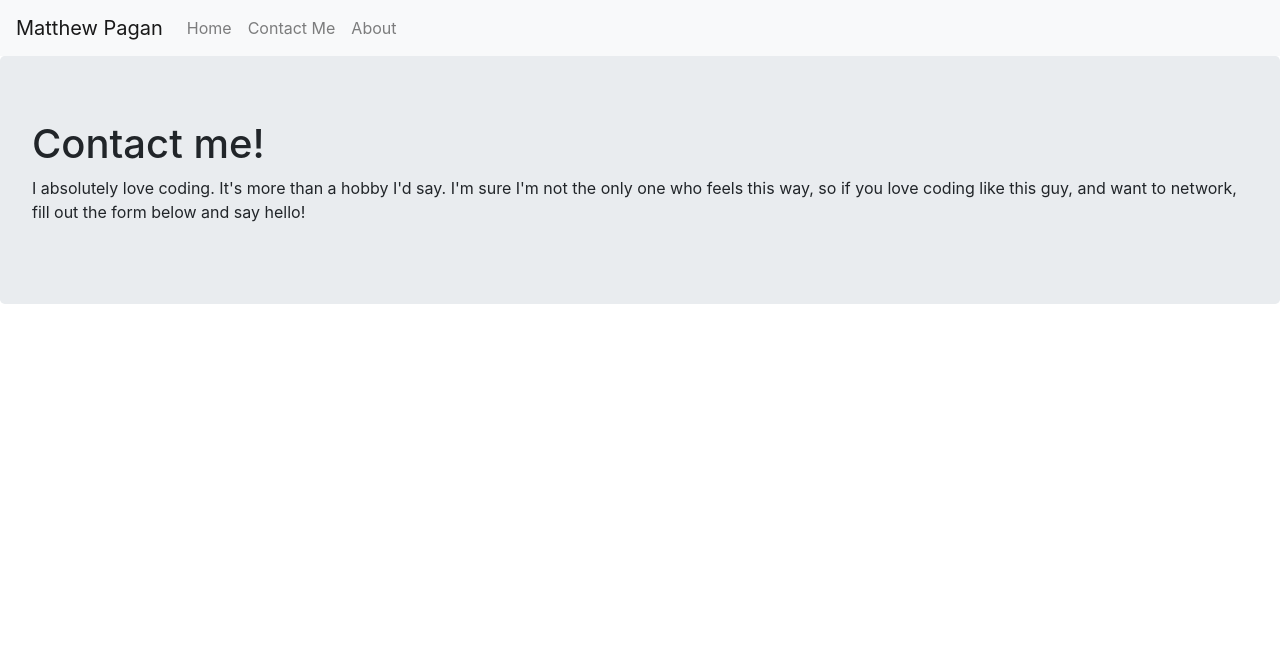
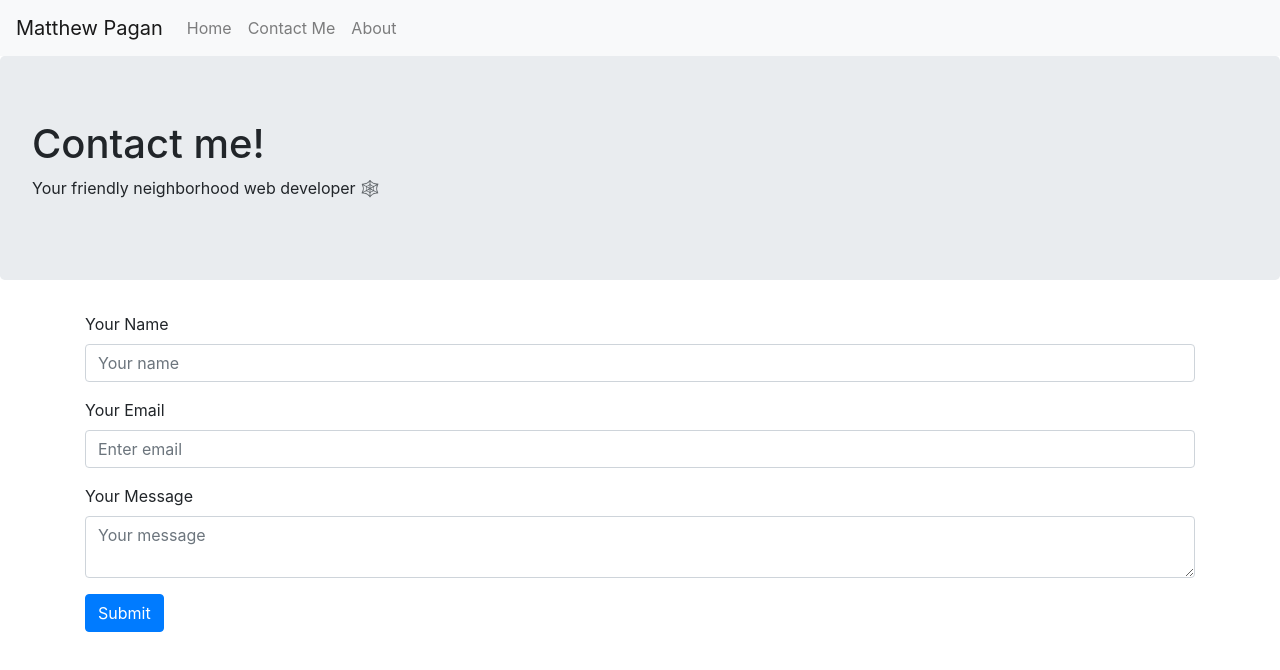
Before and after one commit to mastapegs/next-portfolio, a Next.js app: page /contact in a window 1280 px wide. Shown: the top 670 px of the page. Built offline with nearby package versions, Linux system fonts and the light colour scheme.

Commit message:
Basic Form structure set

```diff
--- a/pages/contact.js
+++ b/pages/contact.js
@@ -1,13 +1,35 @@
 import Jumbotron from 'react-bootstrap/Jumbotron'
+import Container from 'react-bootstrap/Container'
+import Form from 'react-bootstrap/Form'
+import Button from 'react-bootstrap/Button'
 const Contact = () => {
   return (
     <>
       <Jumbotron>
         <h1>Contact me!</h1>
         <p>
-          I absolutely love coding. It's more than a hobby I'd say. I'm sure I'm not the only one who feels this way, so if you love coding like this guy, and want to network, fill out the form below and say hello!
+          Your friendly neighborhood web developer 🕸️
         </p>
       </Jumbotron>
+      <Container>
+        <Form>
+          <Form.Group controlId="name">
+            <Form.Label>Your Name</Form.Label>
+            <Form.Control type="text" placeholder="Your name" />
+          </Form.Group>
+          <Form.Group controlId="email">
+            <Form.Label>Your Email</Form.Label>
+            <Form.Control type="email" placeholder="Enter email" />
+          </Form.Group>
+          <Form.Group controlId="message">
+            <Form.Label>Your Message</Form.Label>
+            <Form.Control as="textarea" row="4" placeholder="Your message" />
+          </Form.Group>
+          <Button variant="primary" type="submit">
+            Submit
+          </Button>
+        </Form>
+      </Container>
     </>
   );
 }
```
